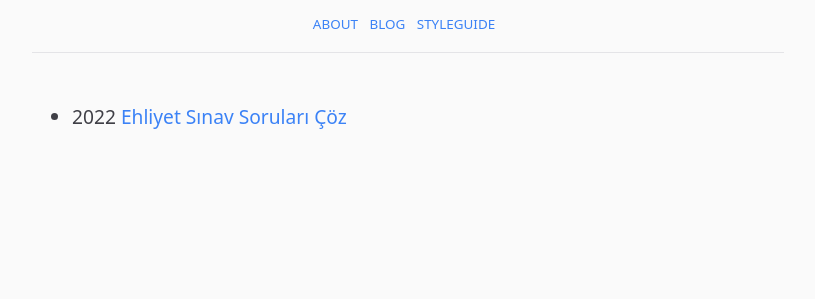
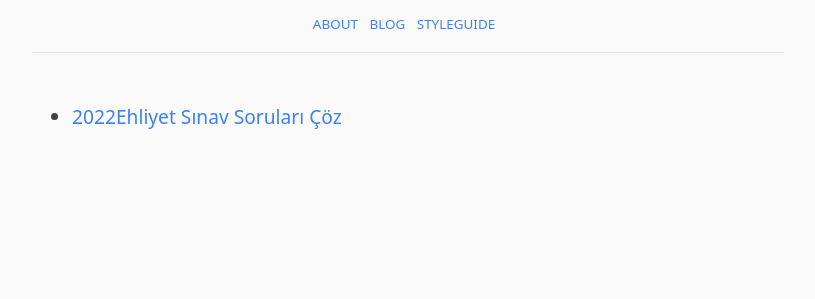
Before and after one commit to ehliyetsinav/ehliyetsinav.github.io, a Jekyll site: the page built from index.md, in a window 1280 px wide. Shown: the part 166-465 px from the top of the page, without its empty margins (232-1047 px from the left). Built offline with Jekyll 4.4.1, drawn with Linux system fonts in a browser that asks for light colours.

Commit message:
Update index.md

```diff
--- a/index.md
+++ b/index.md
@@ -7,4 +7,4 @@
 #
 layout: page
 ---
--  {{ "now" | date: "%Y" }} [Ehliyet Sınav Soruları Çöz](https://forms.gle/V7VTqNYJG4UVSaT36 "Ehliyet Sınav Soruları Çöz")
+-  [{{ "now" | date: "%Y" }}Ehliyet Sınav Soruları Çöz](https://forms.gle/V7VTqNYJG4UVSaT36 "Ehliyet Sınav Soruları Çöz")
```
